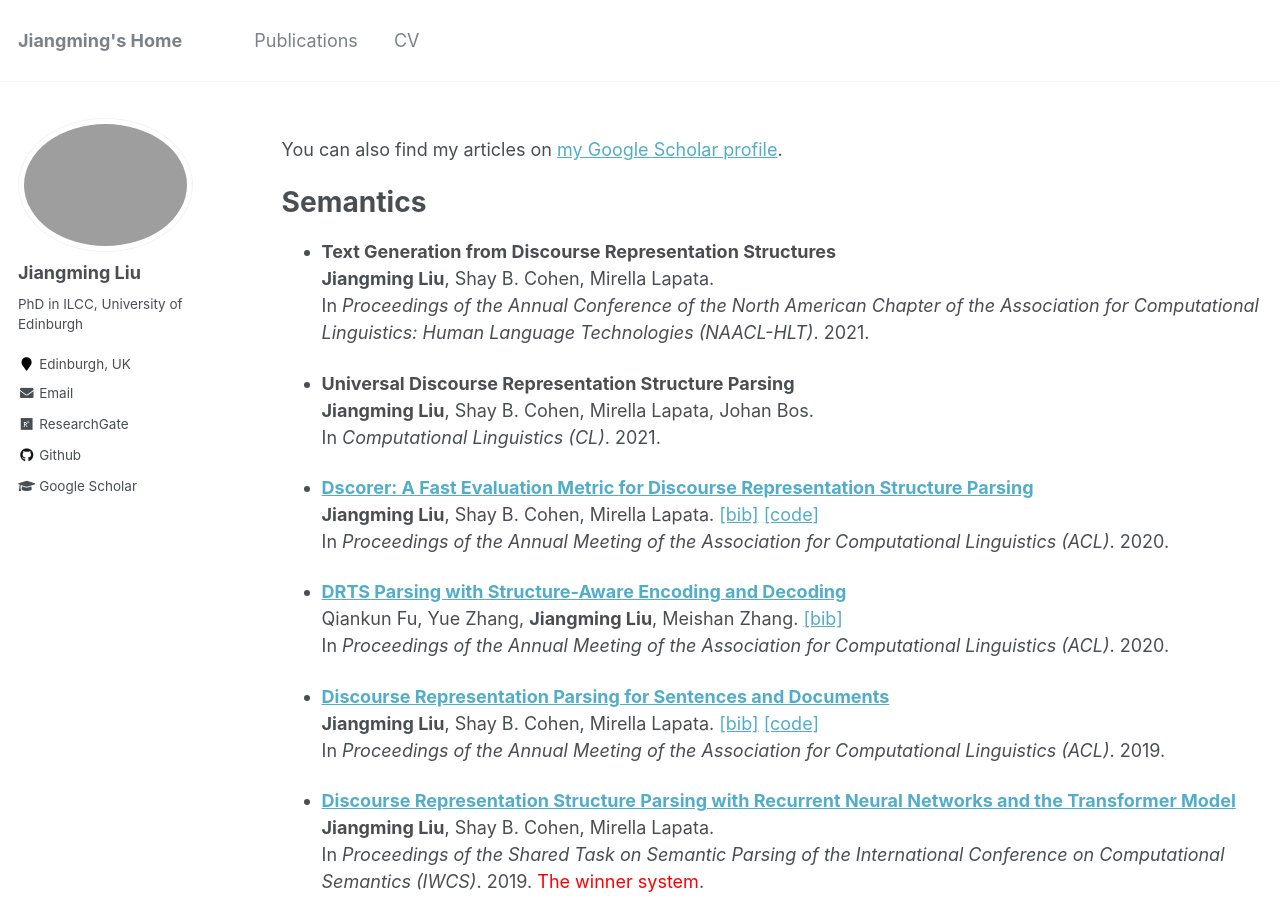
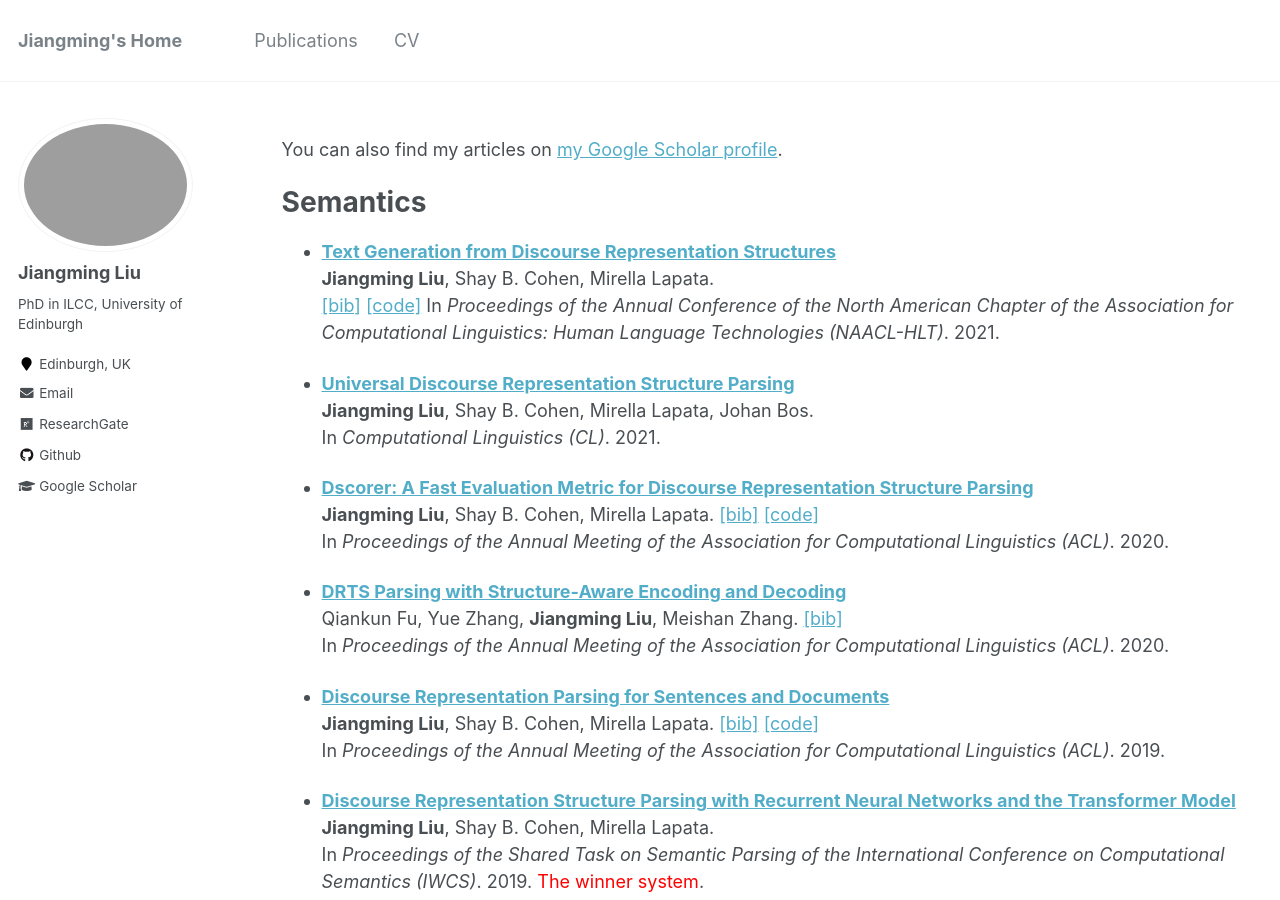
Before and after one commit to LeonCrashCode/LeonCrashCode.github.io, a Jekyll site: the page built from _pages/publications.md, in a window 1280 px wide and 900 px high. Built offline with Jekyll 4.4.1, drawn with Linux system fonts in a browser that asks for light colours.

Commit message:
update pub

```diff
--- a/_pages/publications.md
+++ b/_pages/publications.md
@@ -11,11 +11,11 @@ Semantics
 =====
 
 
-* <b>Text Generation from Discourse Representation Structures</b> <br/>
-<strong>Jiangming Liu</strong>, Shay B. Cohen, Mirella Lapata.  <br/>
+* <a href="https://www.aclweb.org/anthology/2021.naacl-main.35.pdf"><b>Text Generation from Discourse Representation Structures</b></a> <br/>
+<strong>Jiangming Liu</strong>, Shay B. Cohen, Mirella Lapata.  <br/> <a href="https://www.aclweb.org/anthology/2021.naacl-main.35.bib">[bib]</a> <a href="https://github.com/LeonCrashCode/Discourse-Representation-Tree-Structure/tree/main/gmb/DRS-to-text">[code]</a>
 In <em>Proceedings of the Annual Conference of the North American Chapter of the Association for Computational Linguistics: Human Language Technologies (NAACL-HLT)</em>. 2021.
 
-* <b>Universal Discourse Representation Structure Parsing</b> <br/>
+* <a href="https://direct.mit.edu/coli/article/doi/10.1162/coli_a_00406/98515/Universal-Discourse-Representation-Structure"> <b>Universal Discourse Representation Structure Parsing</b></a> <br/>
 <strong>Jiangming Liu</strong>, Shay B. Cohen, Mirella Lapata, Johan Bos. <br/>
 In <em>Computational Linguistics (CL)</em>. 2021.
 
```
